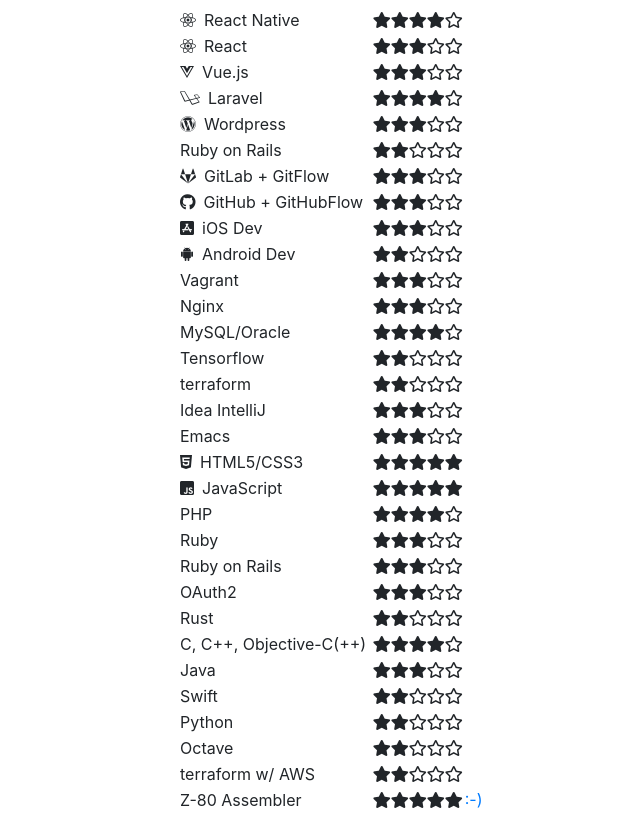
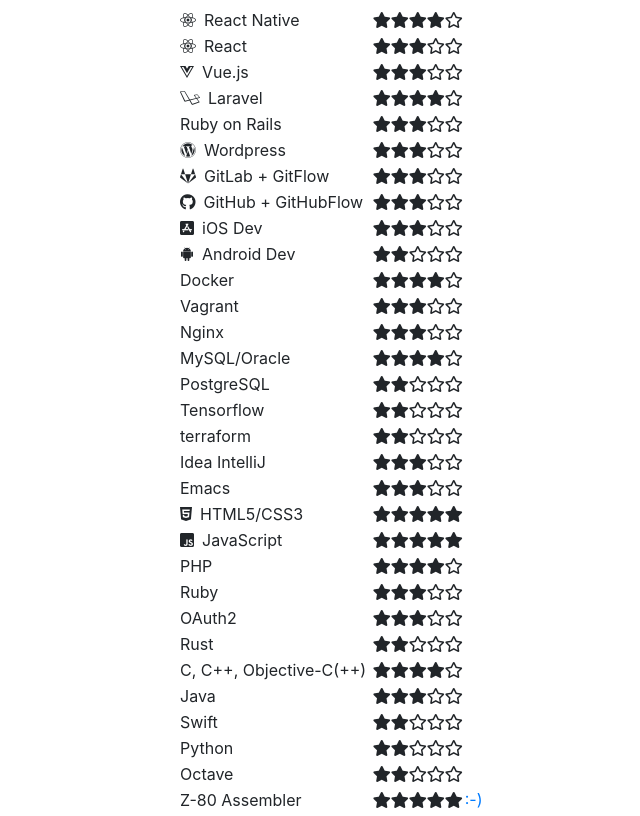
Before and after one commit to flipfrog/flipfrog.github.io, a website with bundled scripts: page index.html in a window 1280 px wide. Shown: the part 980-1796 px from the top of the page, without its empty margins (141-781 px from the left). Built offline with nearby package versions, Linux system fonts and the light colour scheme; files whose address does not match are found by name; a web font is replaced by a local one.

Commit message:
update skill stars.

```diff
--- a/index.html
+++ b/index.html
@@ -152,15 +152,15 @@
           </tr>
           <tr>
             <td>
-              <i class="fab fa-wordpress mr-2"></i>Wordpress
+              Ruby on Rails
             </td>
             <td class="skill-stars" data-count="3"></td>
           </tr>
           <tr>
             <td>
-              Ruby on Rails
+              <i class="fab fa-wordpress mr-2"></i>Wordpress
             </td>
-            <td class="skill-stars" data-count="2"></td>
+            <td class="skill-stars" data-count="3"></td>
           </tr>
           <tr>
             <td>
@@ -188,6 +188,12 @@
           </tr>
           <tr>
             <td>
+              Docker
+            </td>
+            <td class="skill-stars" data-count="4"></td>
+          </tr>
+          <tr>
+            <td>
               Vagrant
             </td>
             <td class="skill-stars" data-count="3"></td>
@@ -203,6 +209,12 @@
               MySQL/Oracle
             </td>
             <td class="skill-stars" data-count="4"></td>
+          </tr>
+          <tr>
+            <td>
+              PostgreSQL
+            </td>
+            <td class="skill-stars" data-count="2"></td>
           </tr>
           <tr>
             <td>
@@ -254,12 +266,6 @@
           </tr>
           <tr>
             <td>
-              Ruby on Rails
-            </td>
-            <td class="skill-stars" data-count="3"></td>
-          </tr>
-          <tr>
-            <td>
               OAuth2
             </td>
             <td class="skill-stars" data-count="3"></td>
@@ -297,12 +303,6 @@
           <tr>
             <td>
               Octave
-            </td>
-            <td class="skill-stars" data-count="2"></td>
-          </tr>
-          <tr>
-            <td>
-              terraform w/ AWS
             </td>
             <td class="skill-stars" data-count="2"></td>
           </tr>
```
